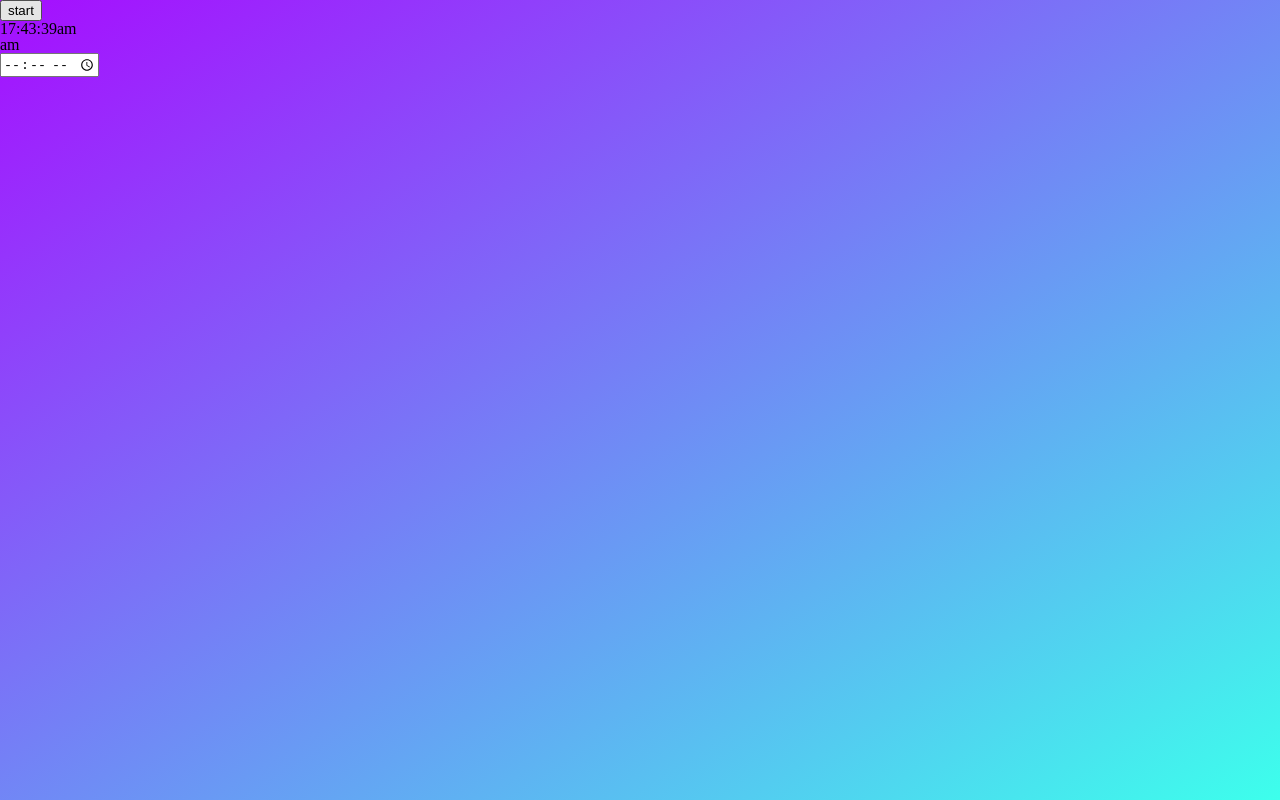
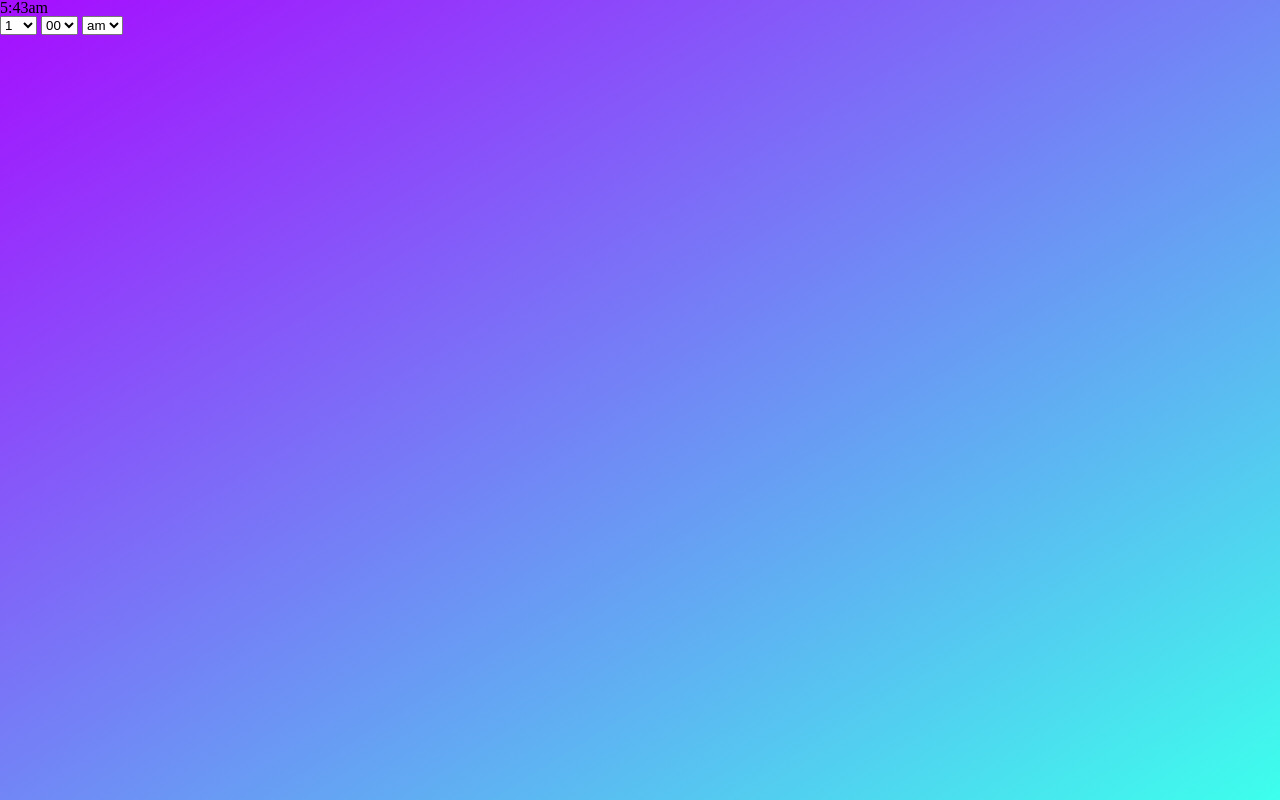
Before and after one commit to emaraosman/alarmclock, a plain HTML site: page index.html in a window 1280 px wide. Drawn offline with Linux system fonts and the light colour scheme.

Commit message:
implementing functional stopper via select tags for hrs mins and ampm values

```diff
--- a/index.html
+++ b/index.html
@@ -7,17 +7,103 @@
 
 
 </head>
-<body>
+<body onload="clock()">
 
 
 
 
-	<input type="button" value="start" >
 
-	<div id="time"></div><div id="ampm">am</div>
+	<div id="time"></div>
+
+	<!-- <div id="ampm">am</div> -->
+
+	<select id="endTimeHrs">
+	  <option value="1">1</option>
+	  <option value="2">2</option>
+	  <option value="3">3</option>
+	  <option value="4">4</option>
+		<option value="5">5</option>
+		<option value="6">6</option>
+		<option value="7">7</option>
+		<option value="8">8</option>
+		<option value="9">9</option>
+		<option value="10">10</option>
+		<option value="11">11</option>
+		<option value="12">12</option>
+	</select>
+
+	<select id="endTimeMins">
+		<option value="00">00</option>
+		<option value="01">01</option>
+		<option value="02">02</option>
+		<option value="03">03</option>
+		<option value="04">04</option>
+		<option value="05">05</option>
+		<option value="06">06</option>
+		<option value="07">07</option>
+		<option value="08">08</option>
+		<option value="09">09</option>
+		<option value="10">10</option>
+		<option value="11">11</option>
+		<option value="12">12</option>
+		<option value="13">13</option>
+		<option value="14">14</option>
+		<option value="15">15</option>
+		<option value="16">16</option>
+		<option value="17">17</option>
+		<option value="18">18</option>
+		<option value="19">19</option>
+		<option value="20">20</option>
+		<option value="21">21</option>
+		<option value="22">22</option>
+		<option value="23">23</option>
+		<option value="24">24</option>
+		<option value="25">25</option>
+		<option value="26">26</option>
+		<option value="27">27</option>
+		<option value="28">28</option>
+		<option value="29">29</option>
+		<option value="30">30</option>
+		<option value="31">31</option>
+		<option value="32">32</option>
+		<option value="33">33</option>
+		<option value="34">34</option>
+		<option value="35">35</option>
+		<option value="36">36</option>
+		<option value="37">37</option>
+		<option value="38">38</option>
+		<option value="39">39</option>
+		<option value="40">40</option>
+		<option value="41">41</option>
+		<option value="42">42</option>
+		<option value="43">43</option>
+		<option value="44">44</option>
+		<option value="45">45</option>
+		<option value="46">46</option>
+		<option value="47">47</option>
+		<option value="48">48</option>
+		<option value="49">49</option>
+		<option value="50">50</option>
+		<option value="51">51</option>
+		<option value="52">52</option>
+		<option value="53">53</option>
+		<option value="54">54</option>
+		<option value="55">55</option>
+		<option value="56">56</option>
+		<option value="57">57</option>
+		<option value="58">58</option>
+		<option value="59">59</option>
 
 
-	<input id="endTime" type="time" name="" >
+	</select>
+
+	<select id="ampmselect">
+		<option value="am">am</option>
+		<option value="pm">pm</option>
+
+	</select>
+
+
 
 
 
@@ -33,21 +119,25 @@
 
 
 <script type="text/javascript">
+
+
 	function clock(){
+		var alarmTime = document.getElementById('endTimeHrs').value + ":"+ document.getElementById('endTimeMins').value + document.getElementById('ampmselect').value
+
 		var currTime = new Date();
 		var hours = currTime.getHours();
 		var mins = currTime.getMinutes();
-		var sec = currTime.getSeconds();
-		var endTime = document.getElementById('endTime').value;
+		// var sec = currTime.getSeconds();
+		// var endTime = document.getElementById('endTime').value;
 
 		var dhours = hours;
 		var dmins = mins;
-		var dsec = sec;
+		// var dsec = sec;
 
 
-		if(hours>12){
-			hours = hours-12;
-			hours = "0" + hours;
+		if(dhours>12){
+			dhours = dhours-12;
+			//dhours = "0" + dhours;
 
 
 			// document.getElementById('ampm').innerHTML="pm";
@@ -55,9 +145,9 @@
 			// realTime = document.getElementById('time').innerHTML + "pm";
 		}
 
-		if(sec<10){
-				dsec="0"+sec;
-			}
+		// if(sec<10){
+		// 		dsec="0"+sec;
+		// 	}
 
 		if(mins<10){
 				dmins ="0" + mins;
@@ -70,24 +160,34 @@
 				ampm = "am";
 			}
 
-		var displayTime = document.getElementById('time').innerHTML= dhours+":"+dmins+":"+dsec+"am";
-		var realTime=document.getElementById('time').innerHTML= hours+":"+mins+":"+sec;
+		var displayTime = document.getElementById('time').innerHTML= dhours+":"+dmins+ampm
+		// +":"+dsec+"am";
+		var realTime=document.getElementById('time').innerHTML= hours+":"+mins
+		// +":"+sec;
 
 		// console.log(realTime)
 
-		document.getElementById('time').innerHTML= dhours+":"+dmins+":"+dsec + ampm;
+		document.getElementById('time').innerHTML= dhours+":"+dmins+ ampm;
+		// +":"+dsec
+
+
+				console.log(alarmTime)
+						console.log(alarmTime)
+
+			if (displayTime == alarmTime){
+				alert("ITS TIME");
+				// document.getElementById('alarm-sound').autoplay="true";
+			}
+			// console.log(displayTime)
+		}
 
 
 
-			if (realTime == endTime.value){
-				alert("ITS TIME");
-				// document.getElementById('alarm-sound').autoplay="true";
-			}
 
-		}
-		console.log(document.getElementById('endTime').value)
+		setInterval("clock()",1000);
 
-		setInterval("clock()",0);
+
+
 
 </script>
 </body>
```
